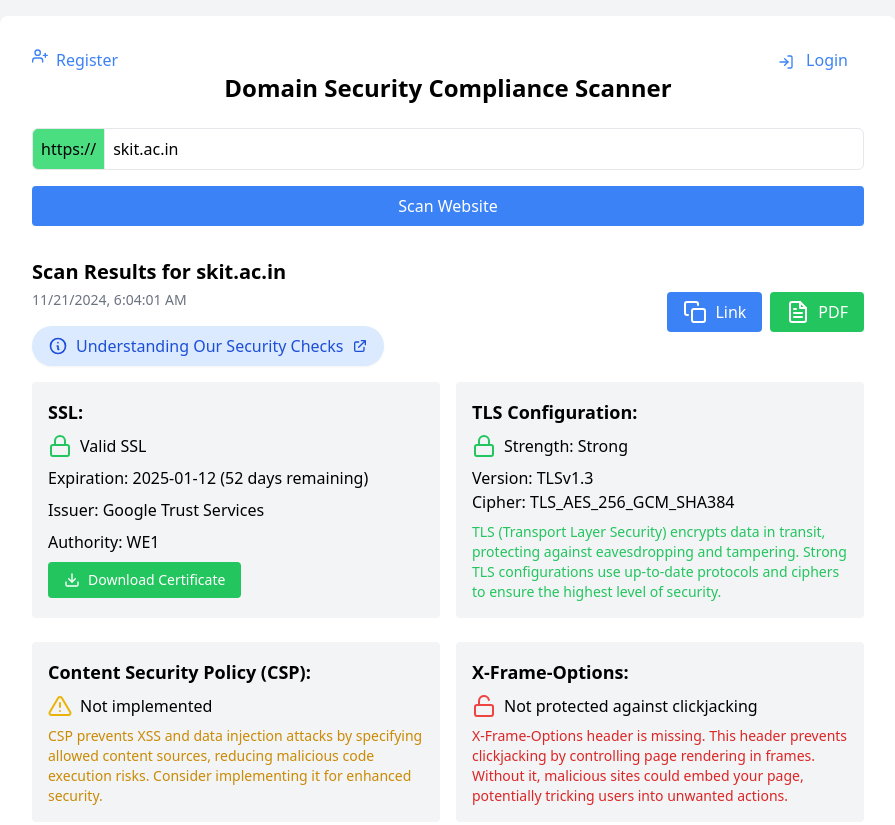
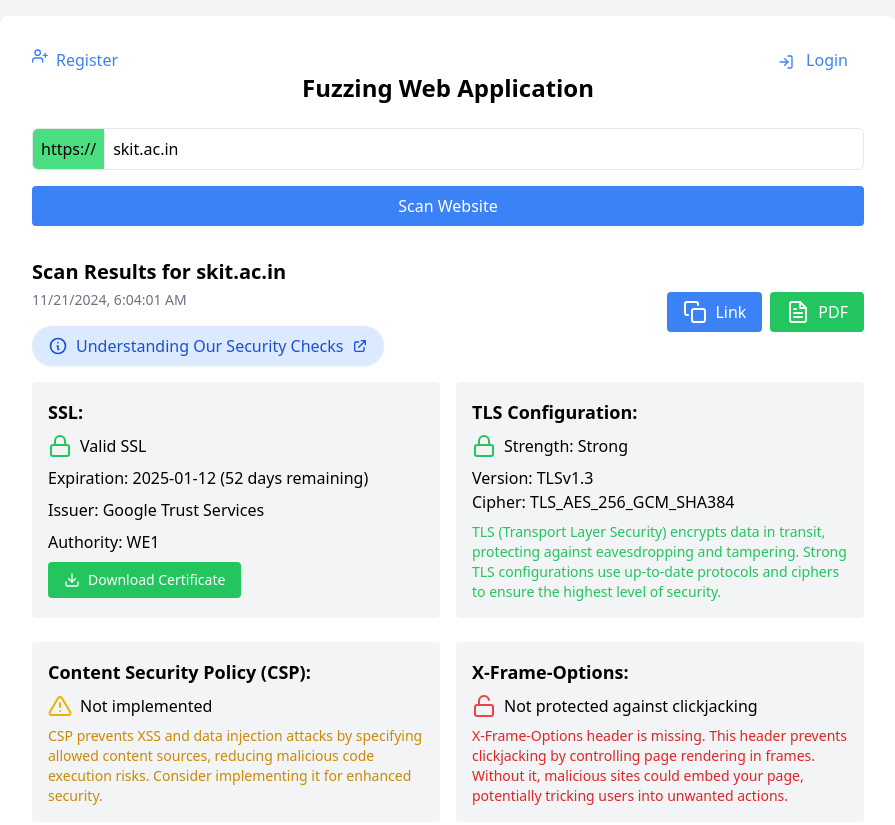
Before and after one commit to 12sachingupta/report, a plain HTML site: page index.html in a window 1280 px wide. Shown: the top 825 px of the page, without its empty margins (192-1087 px from the left). Drawn offline with nearby package versions, Linux system fonts and the light colour scheme.

Commit message:
Update index.html

```diff
--- a/index.html
+++ b/index.html
@@ -91,7 +91,7 @@
 
         </div>
 
-        <h1 class="text-2xl font-bold mb-6 text-center"><a href="/">Domain Security Compliance Scanner</a></h1>
+        <h1 class="text-2xl font-bold mb-6 text-center"><a href="/">Fuzzing Web Application</a></h1>
 
         <form method="GET" class="mb-6" onsubmit="return validateDomain(); updateUrlBar()">
     <div class="flex items-center">
```
